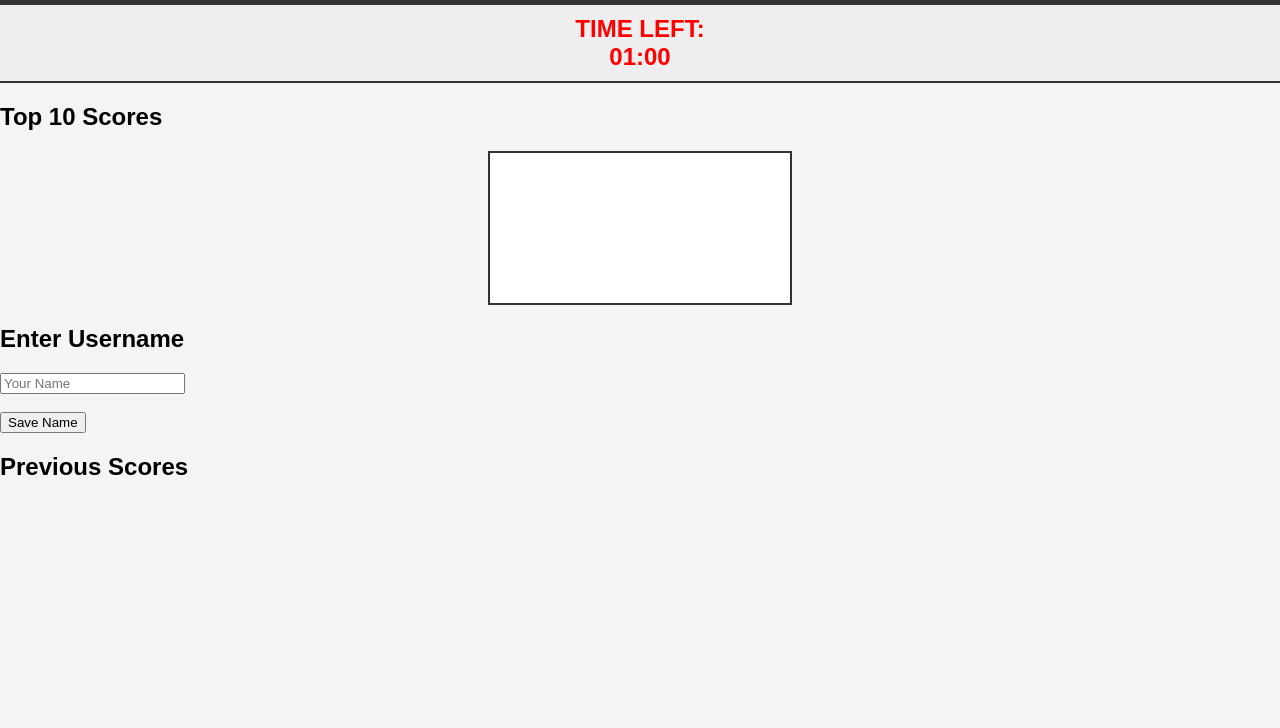
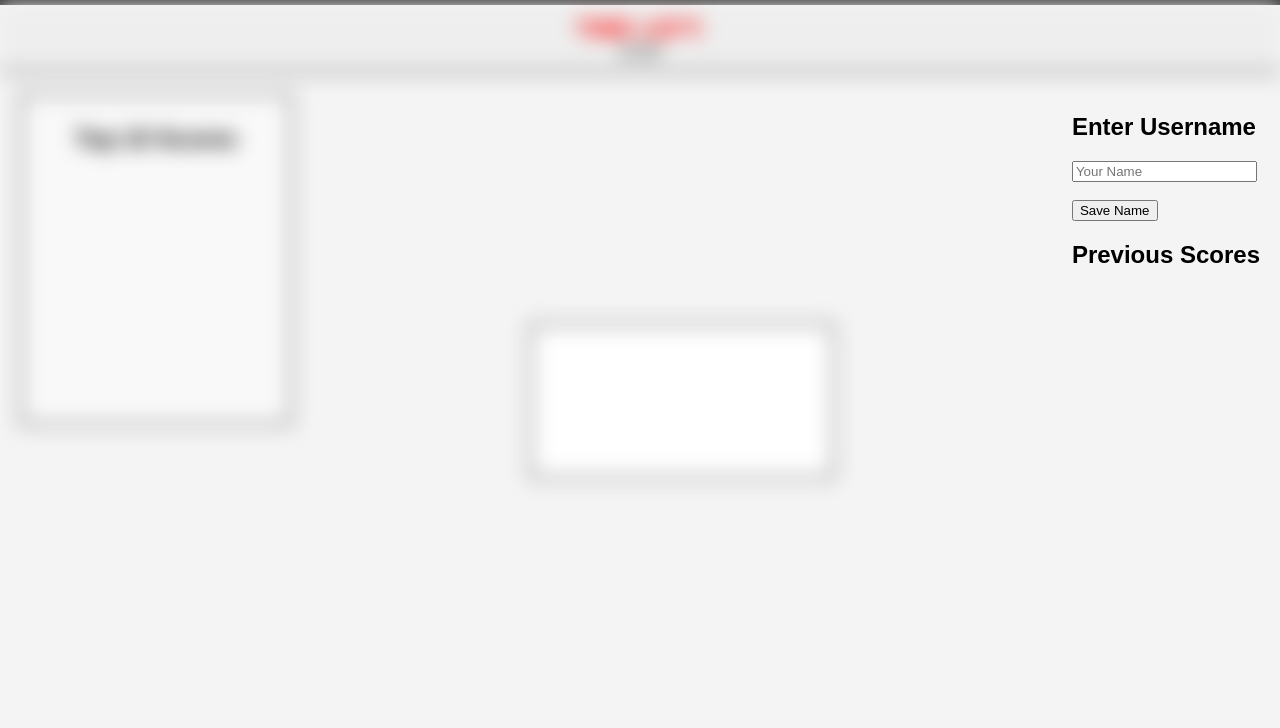
Before and after one commit to harshitptl21/CS455, a website: page index.html in a window 1280 px wide. Shown: the part 72-800 px from the top of the page. Drawn offline with Linux system fonts and the light colour scheme.

Commit message:
Added "top 10 scores" table style

```diff
--- a/Game/style.css
+++ b/Game/style.css
@@ -21,6 +21,7 @@ body {
 }
 
 .timer-container {
+    filter: blur(10px);
     text-align: center;
     background-color: #eee;
     padding: 10px;
@@ -33,13 +34,36 @@ body {
     font-weight: bold;
 }
 
-#timer {
-    font-size: 24px;
-    color: #ff0000;
-    font-weight: bold;
+.game-container {
+    display: flex;
+    justify-content: space-between;
+    flex: 1;
+    padding: 20px;
+}
+
+.score-table {
+    filter: blur(10px);
+    width: 20%;
+    height: 50%;
+    background-color: #f9f9f9;
+    border: 2px solid #333;
+    padding: 10px;
+    text-align: center;
+}
+
+.score-table h2 {
+    font-size: 1.5em;
+    margin-bottom: 10px;
+}
+
+#score-list {
+    list-style-type: none;
+    padding: 0;
+    font-size: 1.2em;
 }
 
 .puzzleFrame {
+    filter: blur(10px);
     display: flex;
     justify-content: center;
     align-items: center;
```
